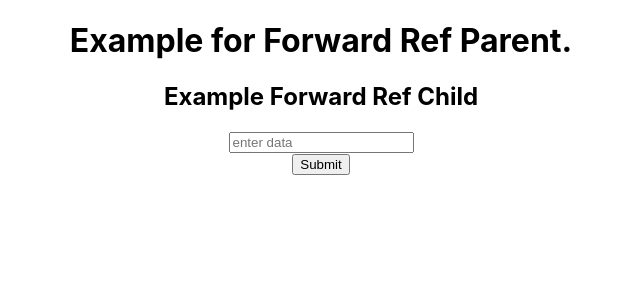
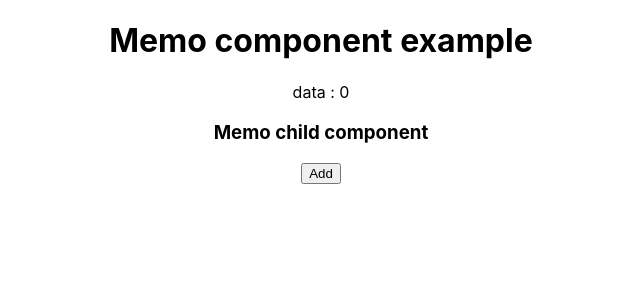
Before and after one commit to Wasiim12345/my_app_1, a React (Create React App) app: page / in a window 1280 px wide. Shown: the top 300 px of the page, without its empty margins (319-959 px from the left). Built offline with nearby package versions, Linux system fonts and the light colour scheme.

Commit message:
memo class

```diff
--- a/src/App.js
+++ b/src/App.js
@@ -28,6 +28,7 @@ import StudentUseMemo from './StudentUseMemo';
 import StudentRefClass from './StudentRefClass';
 import StudentUseRef from './StudentUseRef';
 import ForwardRefParent from './ForwardRefParent';
+import StudentMemoComponent from './StudentMemo';
 
 function App() {
   // const [data, setData] = useState(1)
@@ -61,7 +62,8 @@ function App() {
       {/* <StudentUseMemo /> */}
       {/* <StudentRefClass /> */}
       {/* <StudentUseRef /> */}
-      <ForwardRefParent />
+      {/* <ForwardRefParent /> */}
+      <StudentMemoComponent />
     </div>
   );
 }
--- /dev/null
+++ b/src/StudentMemo.js
@@ -0,0 +1,23 @@
+import { useState } from "react";
+import StudentMemoChild from "./StudentMemoChild";
+
+function StudentMemoComponent() {
+
+    const [add, setAdd] = useState(0);
+    const [item, setItem] =useState(["item 1", "item 2"]);
+
+    function addFunc(){
+        console.log("addFunc is working...");
+        setAdd(add+1)
+    }
+    return(
+        <>
+            <h1>Memo component example</h1>
+            <p>data : {add}</p>
+            <StudentMemoChild passItem={item}/>
+            <button onClick={()=> addFunc()}>Add</button>
+        </>
+    )
+}
+
+export default StudentMemoComponent;
--- /dev/null
+++ b/src/StudentMemoChild.js
@@ -0,0 +1,14 @@
+import { memo } from "react";
+
+function StudentMemoChild(props) {
+    console.log("props :", props);
+
+    console.log("Memo child component working...");
+    return(
+        <>
+            <h3>Memo child component</h3>
+        </>
+    )
+}
+
+export default memo(StudentMemoChild);
```
